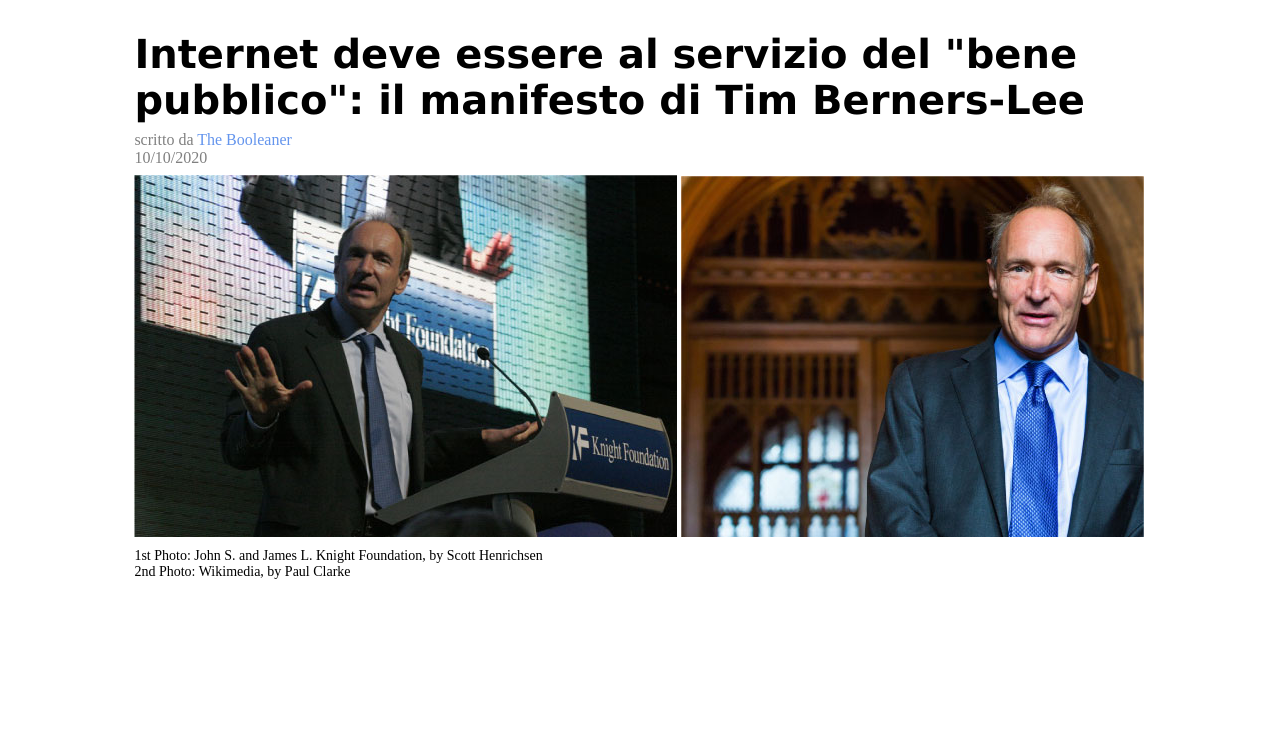
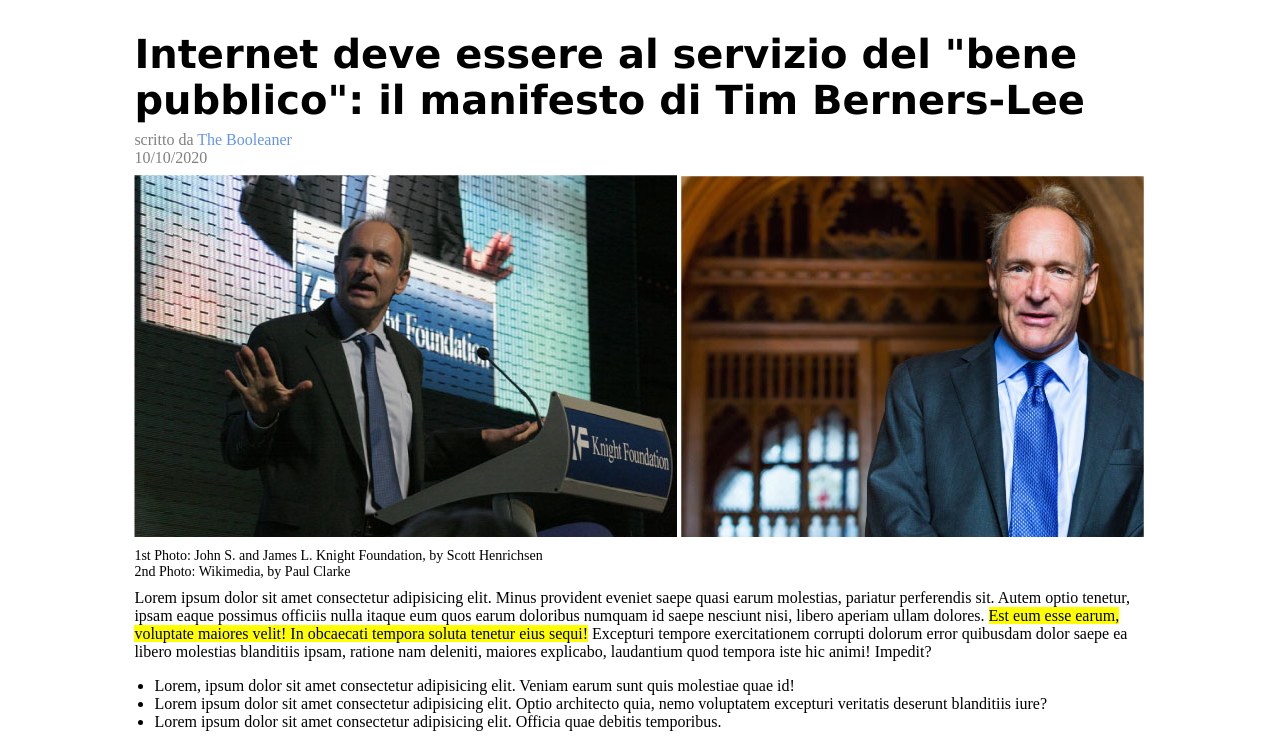
Before and after one commit to BernardoClasse86/html-css-booleaner, a plain HTML site: page index.html in a window 1280 px wide. Shown: the part 185-932 px from the top of the page. Before the commit the page ends 800 px from the top, so only its background shows below. Drawn offline with Linux system fonts and the light colour scheme.

Commit message:
aggiunti 1o articolo e lista

```diff
--- a/css/style.css
+++ b/css/style.css
@@ -20,6 +20,8 @@
 
 /* sfondo e logo boolean aggiunti */
 
+/* stile descrizione con foto */
+
 h1 {
     font-family: Verdana, Geneva, Tahoma, sans-serif;
     font-size: 40px;
@@ -38,3 +40,9 @@ h1 {
 #grandezza {
     font-size: 14px;
 }
+
+/* stile descrizione e foto aggiunto */
+
+.marker {
+    background-color: yellow;
+}
--- a/index.html
+++ b/index.html
@@ -64,6 +64,40 @@
 
         <!-- fine sezione titolo con foto e descrizione -->
 
+        <!-- contenuto articolo -->
+
+        <!-- 1o articolo -->
+
+        <section>
+
+            <div>
+                <p>
+                    Lorem ipsum dolor sit amet consectetur adipisicing elit. Minus provident eveniet saepe quasi earum molestias, pariatur perferendis sit. Autem optio tenetur, ipsam eaque possimus officiis nulla itaque eum quos earum doloribus numquam id saepe nesciunt nisi, libero aperiam ullam dolores. <span class="marker">Est eum esse earum, voluptate maiores velit! In obcaecati tempora soluta tenetur eius sequi!</span> Excepturi tempore exercitationem corrupti dolorum error quibusdam dolor saepe ea libero molestias blanditiis ipsam, ratione nam deleniti, maiores explicabo, laudantium quod tempora iste hic animi! Impedit?
+                </p>
+            </div>
+
+        <!-- fine 1o articolo -->
+
+        <!-- lista  -->
+
+            <div>
+                <ul style="padding-left: 20px;">
+                    <li>
+                        Lorem, ipsum dolor sit amet consectetur adipisicing elit. Veniam earum sunt quis molestiae quae id!
+                    </li>
+                    <li>
+                        Lorem ipsum dolor sit amet consectetur adipisicing elit. Optio architecto quia, nemo voluptatem excepturi veritatis deserunt blanditiis iure?
+                    </li>
+                    <li>
+                        Lorem ipsum dolor sit amet consectetur adipisicing elit. Officia quae debitis temporibus.
+                    </li>
+                </ul>
+            </div>
+
+        </section>
+
+        <!-- fine lista -->
+
     </main>
 
     <footer>
```
